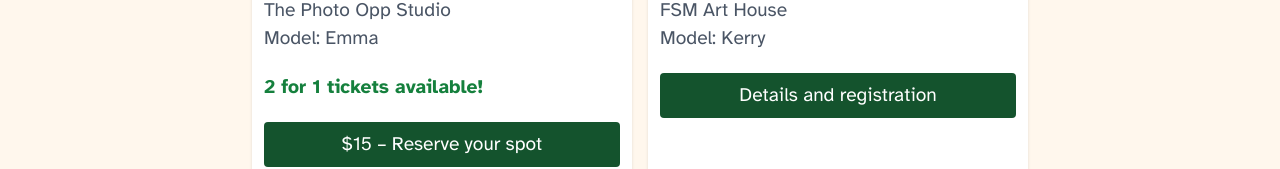
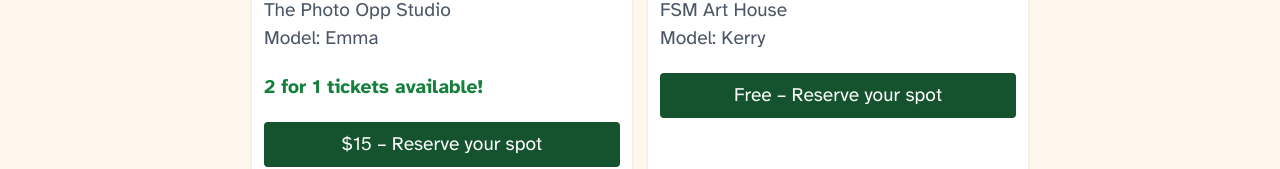
Before and after one commit to kmcgillivray/appletondrawingclub, a SvelteKit app: page /calendar in a window 1280 px wide. Shown: the part 729-898 px from the top of the page. Built offline with nearby package versions, Linux system fonts and the light colour scheme.

Commit message:
feat: adjust pricing button text

```diff
--- a/src/app.html
+++ b/src/app.html
@@ -9,10 +9,6 @@
       href="https://fonts.googleapis.com/css2?family=Rubik:ital,wght@0,300..900;1,300..900&display=swap"
       rel="stylesheet"
     />
-    <!-- <link
-      href="https://fonts.googleapis.com/css2?family=Atkinson+Hyperlegible:ital,wght@0,400;0,700;1,400;1,700&display=swap"
-      rel="stylesheet"
-    /> -->
     <link
       href="https://fonts.googleapis.com/css2?family=Atkinson+Hyperlegible:ital,wght@0,400;0,700;1,400;1,700&family=Caveat:wght@400..700&display=swap"
       rel="stylesheet"
--- a/src/lib/components/EventCard.svelte
+++ b/src/lib/components/EventCard.svelte
@@ -1,13 +1,14 @@
 <script lang="ts">
   import { formatEventDate } from '../utils/events';
+  import type { Event } from '../types';
 
-  let { event } = $props();
+  let { event }: { event: Event } = $props();
 
-  let formattedDate = $derived(formatEventDate(event.date));
-  let specialNotesHtml = $derived(event.special_notes ? `<p><strong>${event.special_notes}</strong></p>` : '');
-  let priceText = $derived(event.price || 'Details and registration');
-  let buttonText = $derived(event.price ? `$${event.price} – Reserve your spot` : 'Details and registration');
-  let isExternalLink = $derived(event.url.startsWith('http'));
+  const formattedDate = formatEventDate(event.date);
+  const isFreeEvent = event.price === 0;
+  const priceString = isFreeEvent ? 'Free' : `$${event.price}`;
+  const buttonText = `${priceString} – Reserve your spot`;
+  const isExternalLink = event.url?.startsWith('http');
 </script>
 
 <li class="block shadow bg-white mb-2">
```
